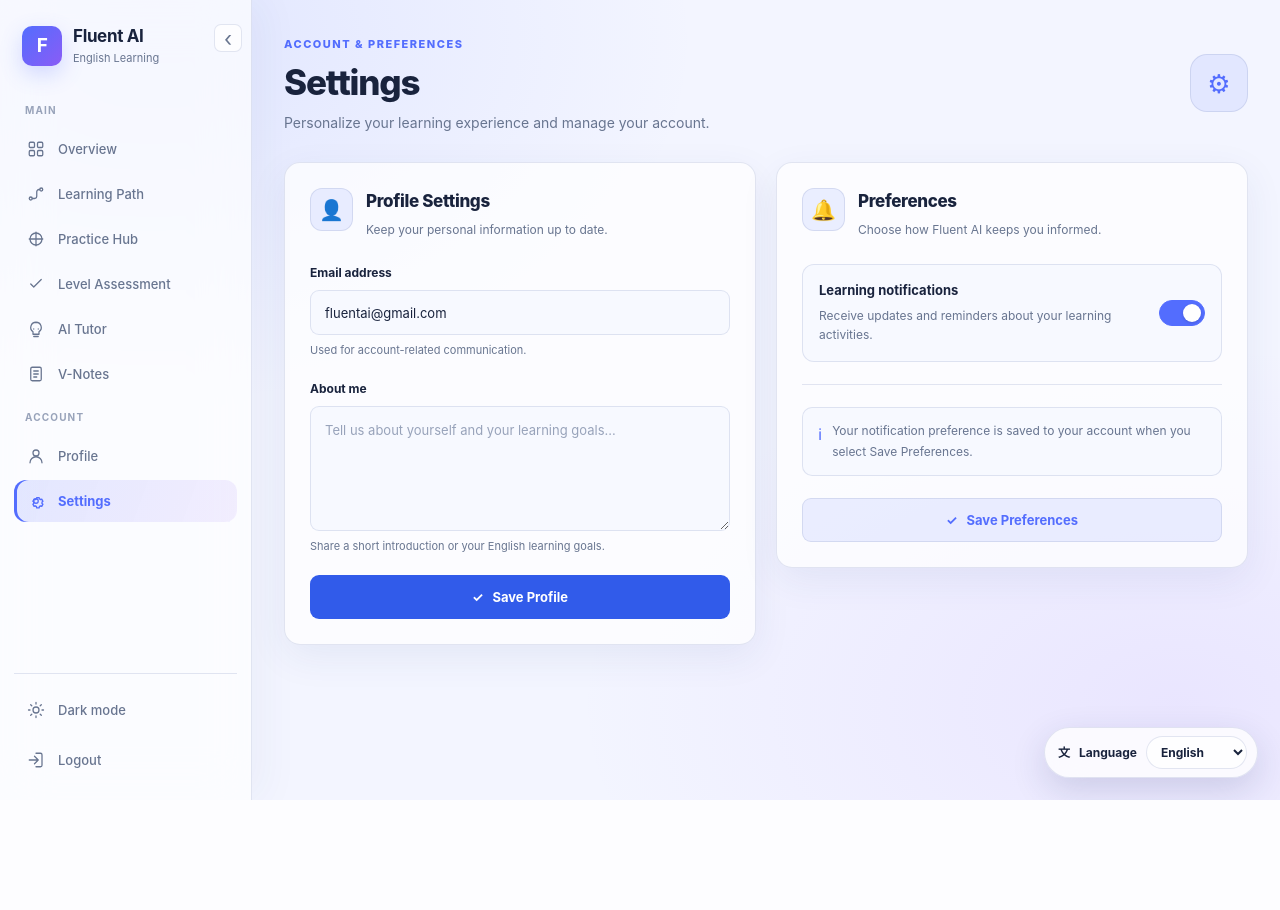
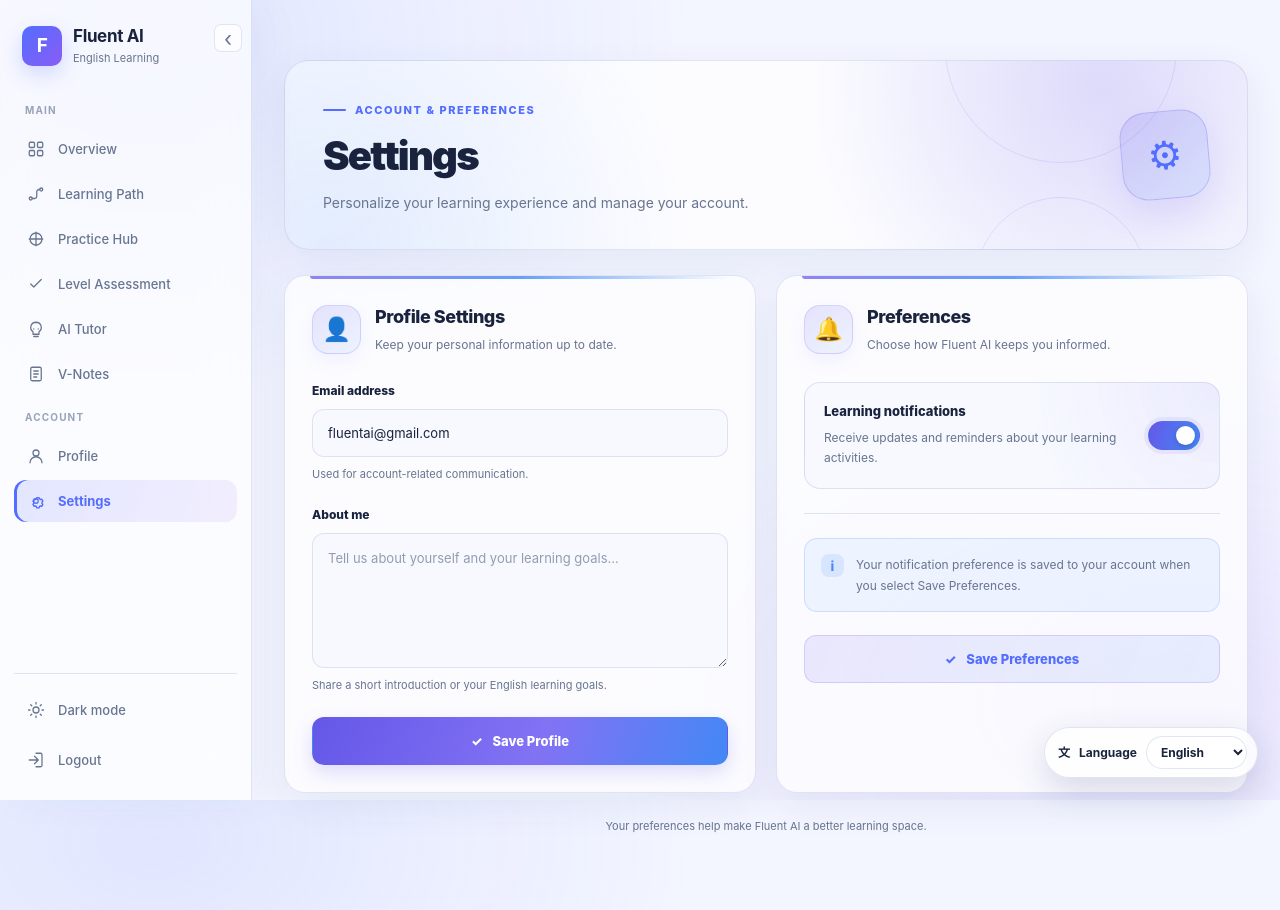
Before and after one commit to adnan-15/FLUENT_Ai, a Django app: page /settings/ in a window 1280 px wide. Before the commit the page ends 800 px from the top, so only its background shows below. Run offline with Django 5.2, Linux system fonts and the light colour scheme; a user stored in the database is signed in; data comes from the database, SQL or seed files in the repository.

Commit message:
Update settings.html

```diff
--- a/fluent_ai/learning/templates/settings.html
+++ b/fluent_ai/learning/templates/settings.html
@@ -5,57 +5,130 @@
 
 {% block extra_css %}
 <style>
+/* ==========================================
+   FLUENT AI — PREMIUM SETTINGS EXPERIENCE
+========================================== */
+
 .settings-page {
-        max-width: 1120px;
+    --set-purple: #7667ed;
+    --set-blue: #4388f5;
+    --set-green: #10b981;
+    --set-orange: #f59e0b;
+    max-width: 1160px;
     margin: 0 auto;
-        padding-bottom: 40px;
+    padding: 12px 0 48px;
     color: var(--text);
 }
 
+/* HERO */
+
 .settings-header {
+    position: relative;
     display: flex;
+    align-items: center;
     justify-content: space-between;
-        align-items: center;
-        gap: 20px;
-        margin-bottom: 28px;
+    gap: 24px;
+    min-height: 190px;
+    padding: 34px 38px;
+    margin: 16px 0 25px;
+    overflow: hidden;
+    border: 1px solid var(--border);
+    border-radius: 25px;
+    background:
+        radial-gradient(circle at 85% 15%, rgba(118,103,237,.23), transparent 35%),
+        radial-gradient(circle at 5% 100%, rgba(67,136,245,.13), transparent 38%),
+        var(--surface);
+    box-shadow: var(--shadow);
+}
+
+.settings-header::before,
+.settings-header::after {
+    content: "";
+    position: absolute;
+    border: 1px solid rgba(118,103,237,.15);
+    border-radius: 50%;
+    pointer-events: none;
+}
+
+.settings-header::before {
+    width: 230px;
+    height: 230px;
+    right: 70px;
+    top: -130px;
+}
+
+.settings-header::after {
+    width: 170px;
+    height: 170px;
+    right: 100px;
+    bottom: -120px;
+}
+
+.settings-header-content {
+    position: relative;
+    z-index: 1;
 }
 
 .settings-eyebrow {
-        display: inline-block;
-        margin-bottom: 8px;
+    display: inline-flex;
+    align-items: center;
+    gap: 9px;
+    margin-bottom: 13px;
     color: var(--primary);
     font-size: 11px;
-        font-weight: 800;
-        letter-spacing: 1.5px;
+    font-weight: 850;
+    letter-spacing: .14em;
     text-transform: uppercase;
 }
 
+.settings-eyebrow::before {
+    content: "";
+    width: 23px;
+    height: 2px;
+    border-radius: 10px;
+    background: var(--primary);
+}
+
 .settings-header h1 {
-        margin: 0 0 8px;
-        font-size: clamp(27px, 4vw, 35px);
-        font-weight: 800;
-        letter-spacing: -1.2px;
+    margin: 0 0 10px;
+    color: var(--text);
+    font-size: clamp(30px, 4vw, 40px);
+    font-weight: 900;
+    letter-spacing: -.045em;
     line-height: 1.2;
 }
 
 .settings-header p {
+    max-width: 520px;
+    margin: 0;
     color: var(--muted);
     font-size: 14px;
-        line-height: 1.7;
+    line-height: 1.8;
 }
 
 .settings-header-icon {
+    position: relative;
+    z-index: 1;
     display: grid;
-        flex: 0 0 58px;
-        width: 58px;
-        height: 58px;
+    flex: 0 0 88px;
+    width: 88px;
+    height: 88px;
     place-items: center;
-        border: 1px solid var(--border);
-        border-radius: 17px;
-        background: var(--primary-soft);
+    border: 1px solid rgba(118,103,237,.3);
+    border-radius: 26px;
+    background: linear-gradient(145deg, rgba(118,103,237,.2), rgba(67,136,245,.12));
     color: var(--primary);
-        font-size: 26px;
+    font-size: 39px;
+    box-shadow: 0 15px 35px rgba(118,103,237,.15);
+    transform: rotate(-5deg);
+    transition: transform .3s ease;
 }
+
+.settings-header:hover .settings-header-icon {
+    transform: rotate(5deg) scale(1.06);
+}
+
+/* MESSAGES */
 
 .settings-messages {
     margin-bottom: 22px;
@@ -64,192 +137,273 @@
 .settings-message {
     display: flex;
     align-items: flex-start;
-        gap: 10px;
-        padding: 14px 16px;
+    gap: 12px;
+    padding: 15px 17px;
     margin-bottom: 10px;
     border: 1px solid var(--border);
-        border-radius: 11px;
+    border-radius: 14px;
     background: var(--surface);
     color: var(--text);
     font-size: 13px;
-        line-height: 1.6;
+    line-height: 1.7;
+    box-shadow: var(--shadow);
 }
 
 .settings-message.success {
-        border-left: 4px solid var(--success);
+    border-left: 4px solid var(--set-green);
 }
 
 .settings-message.error {
-        border-left: 4px solid var(--danger);
+    border-left: 4px solid #ef4444;
 }
 
 .settings-message-icon {
-        font-weight: 800;
-        color: var(--success);
+    display: grid;
+    flex: 0 0 23px;
+    width: 23px;
+    height: 23px;
+    place-items: center;
+    border-radius: 50%;
+    background: rgba(16,185,129,.12);
+    color: var(--set-green);
+    font-weight: 900;
 }
 
 .settings-message.error .settings-message-icon {
-        color: var(--danger);
+    background: rgba(239,68,68,.12);
+    color: #ef4444;
 }
+
+/* MAIN GRID */
 
 .settings-layout {
     display: grid;
-        grid-template-columns: minmax(0, 1fr) minmax(0, 1fr);
-        align-items: start;
+    grid-template-columns: repeat(2, minmax(0, 1fr));
+    align-items: stretch;
     gap: 20px;
 }
 
 .settings-card {
+    position: relative;
     min-width: 0;
-        padding: 25px;
+    padding: 27px;
+    overflow: hidden;
     border: 1px solid var(--border);
-        border-radius: 16px;
+    border-radius: 21px;
     background: var(--surface);
     box-shadow: var(--shadow);
+    transition: border-color .25s ease, transform .25s ease, box-shadow .25s ease;
 }
+
+.settings-card::before {
+    content: "";
+    position: absolute;
+    top: 0;
+    left: 25px;
+    right: 25px;
+    height: 3px;
+    border-radius: 0 0 10px 10px;
+    background: linear-gradient(90deg, var(--set-purple), var(--set-blue), transparent);
+    opacity: .8;
+}
+
+.settings-card:hover {
+    border-color: rgba(118,103,237,.35);
+    box-shadow: 0 18px 42px rgba(80,80,140,.1);
+    transform: translateY(-3px);
+}
+
+/* CARD HEADING */
 
 .settings-card-heading {
     display: flex;
-        align-items: flex-start;
-        gap: 13px;
-        margin-bottom: 24px;
+    align-items: center;
+    gap: 14px;
+    margin-bottom: 27px;
 }
 
 .settings-card-icon {
     display: grid;
-        flex: 0 0 43px;
-        width: 43px;
-        height: 43px;
+    flex: 0 0 49px;
+    width: 49px;
+    height: 49px;
     place-items: center;
-        border: 1px solid var(--border);
-        border-radius: 12px;
-        background: var(--primary-soft);
-        font-size: 20px;
+    border: 1px solid rgba(118,103,237,.2);
+    border-radius: 16px;
+    background: linear-gradient(145deg, rgba(118,103,237,.17), rgba(67,136,245,.08));
+    font-size: 23px;
+    box-shadow: 0 7px 18px rgba(118,103,237,.08);
+    transition: transform .25s ease;
+}
+
+.settings-card:hover .settings-card-icon {
+    transform: scale(1.08) rotate(-5deg);
 }
 
 .settings-card-heading h2 {
-        margin: 1px 0 5px;
-        font-size: 17px;
-        font-weight: 800;
-        letter-spacing: -.35px;
+    margin: 0 0 5px;
+    color: var(--text);
+    font-size: 18px;
+    font-weight: 850;
+    letter-spacing: -.025em;
 }
 
 .settings-card-heading p {
+    margin: 0;
     color: var(--muted);
     font-size: 12px;
     line-height: 1.7;
 }
 
+/* FORM FIELDS */
+
 .settings-form-group {
-        margin-bottom: 20px;
+    margin-bottom: 22px;
 }
 
 .settings-form-group label {
     display: block;
-        margin-bottom: 8px;
+    margin-bottom: 9px;
     color: var(--text);
     font-size: 12px;
-        font-weight: 750;
+    font-weight: 800;
 }
 
 .settings-input {
     display: block;
     width: 100%;
-        min-height: 45px;
-        padding: 12px 14px;
+    min-height: 48px;
+    padding: 13px 15px;
     border: 1px solid var(--border);
-        border-radius: 9px;
+    border-radius: 12px;
     outline: none;
     background: var(--surface-secondary);
     color: var(--text);
+    font-family: inherit;
     font-size: 13px;
-        transition: border-color .18s ease, box-shadow .18s ease;
+    transition: border-color .2s ease, box-shadow .2s ease, background .2s ease;
 }
 
 .settings-input::placeholder {
-        color: var(--subtle);
+    color: var(--muted);
+    opacity: .7;
+}
+
+.settings-input:hover {
+    border-color: rgba(118,103,237,.4);
 }
 
 .settings-input:focus {
-        border-color: var(--primary);
-        box-shadow: 0 0 0 3px rgba(49, 91, 234, .12);
+    border-color: var(--set-purple);
+    background: var(--surface);
+    box-shadow: 0 0 0 4px rgba(118,103,237,.12);
 }
 
 textarea.settings-input {
-        min-height: 125px;
+    min-height: 135px;
     resize: vertical;
+    line-height: 1.75;
+}
+
+.settings-help {
+    margin: 8px 0 0;
+    color: var(--muted);
+    font-size: 11px;
     line-height: 1.7;
 }
 
-    .settings-help {
-        margin-top: 7px;
-        color: var(--muted);
-        font-size: 11px;
-        line-height: 1.6;
-    }
+/* BUTTONS */
 
 .settings-btn {
+    position: relative;
     display: inline-flex;
     align-items: center;
     justify-content: center;
-        gap: 9px;
+    gap: 10px;
     width: 100%;
-        min-height: 44px;
-        padding: 11px 17px;
+    min-height: 48px;
+    padding: 12px 18px;
+    overflow: hidden;
     border: 1px solid transparent;
-        border-radius: 9px;
-        background: #315bea;
+    border-radius: 12px;
+    background: linear-gradient(110deg, #6558e8, #8272f4 55%, #4388f5);
     color: #fff;
     font-size: 13px;
-        font-weight: 750;
+    font-weight: 800;
     cursor: pointer;
-        transition: opacity .18s ease, transform .18s ease;
+    box-shadow: 0 8px 20px rgba(101,88,232,.2);
+    transition: transform .2s ease, box-shadow .2s ease, filter .2s ease;
+}
+
+.settings-btn::before {
+    content: "";
+    position: absolute;
+    top: 0;
+    left: -100%;
+    width: 60%;
+    height: 100%;
+    background: linear-gradient(90deg, transparent, rgba(255,255,255,.2), transparent);
+    transform: skewX(-20deg);
+    transition: left .55s ease;
+}
+
+.settings-btn:hover::before {
+    left: 140%;
 }
 
 .settings-btn:hover {
-        opacity: .92;
-        transform: translateY(-1px);
+    filter: brightness(1.06);
+    box-shadow: 0 12px 27px rgba(101,88,232,.3);
+    transform: translateY(-2px);
+}
+
+.settings-btn:active {
+    transform: translateY(0);
 }
 
 .settings-btn:focus-visible {
-        outline: 3px solid rgba(49, 91, 234, .3);
+    outline: 3px solid rgba(118,103,237,.35);
     outline-offset: 3px;
 }
 
-    .settings-btn-secondary {
-        background: var(--primary-soft);
-        color: var(--primary);
-        border-color: var(--border);
+.settings-btn span {
+    position: relative;
+    z-index: 1;
 }
 
-    html[data-theme="dark"] .settings-btn {
-        background: var(--primary);
-        color: #111827;
+.settings-btn-secondary {
+    border-color: rgba(118,103,237,.22);
+    background: linear-gradient(110deg, rgba(118,103,237,.13), rgba(67,136,245,.1));
+    color: var(--primary);
+    box-shadow: none;
 }
 
-    html[data-theme="dark"] .settings-btn-secondary {
-        background: var(--primary-soft);
-        color: var(--text);
-        border-color: var(--border);
+.settings-btn-secondary:hover {
+    background: linear-gradient(110deg, rgba(118,103,237,.2), rgba(67,136,245,.15));
+    box-shadow: 0 9px 22px rgba(118,103,237,.1);
+    filter: none;
 }
 
-    .settings-divider {
-        height: 1px;
-        margin: 22px 0;
-        border: 0;
-        background: var(--border);
-    }
+/* PREFERENCES */
 
 .settings-option {
     display: flex;
     align-items: center;
     justify-content: space-between;
-        gap: 15px;
-        padding: 16px;
+    gap: 18px;
+    padding: 19px;
     margin-bottom: 22px;
     border: 1px solid var(--border);
-        border-radius: 12px;
-        background: var(--surface-secondary);
+    border-radius: 16px;
+    background:
+        radial-gradient(circle at 100% 0%, rgba(118,103,237,.09), transparent 45%),
+        var(--surface-secondary);
+    transition: border-color .2s ease, transform .2s ease;
+}
+
+.settings-option:hover {
+    border-color: rgba(118,103,237,.4);
+    transform: translateY(-2px);
 }
 
 .settings-option-copy {
@@ -258,22 +412,27 @@
 
 .settings-option-copy strong {
     display: block;
-        margin-bottom: 5px;
+    margin-bottom: 6px;
+    color: var(--text);
     font-size: 13px;
-        font-weight: 750;
+    font-weight: 800;
 }
 
 .settings-option-copy p {
+    margin: 0;
     color: var(--muted);
     font-size: 12px;
-        line-height: 1.65;
+    line-height: 1.7;
 }
+
+/* SWITCH */
 
 .settings-switch {
     position: relative;
-        flex: 0 0 46px;
-        width: 46px;
-        height: 26px;
+    display: block;
+    flex: 0 0 52px;
+    width: 52px;
+    height: 29px;
 }
 
 .settings-switch input {
@@ -290,125 +449,185 @@
     border-radius: 999px;
     background: var(--border);
     cursor: pointer;
-        transition: background .2s ease;
+    transition: background .25s ease, border-color .25s ease, box-shadow .25s ease;
 }
 
 .settings-switch-track::before {
     position: absolute;
-        top: 3px;
-        left: 3px;
-        width: 18px;
-        height: 18px;
+    top: 4px;
+    left: 4px;
+    width: 19px;
+    height: 19px;
     border-radius: 50%;
     background: #fff;
     content: "";
-        box-shadow: 0 1px 3px rgba(0, 0, 0, .15);
-        transition: transform .2s ease;
+    box-shadow: 0 2px 5px rgba(0,0,0,.18);
+    transition: transform .25s cubic-bezier(.2,.8,.2,1);
 }
 
 .settings-switch input:checked + .settings-switch-track {
-        background: var(--primary);
-        border-color: var(--primary);
+    background: linear-gradient(110deg, #6558e8, #4388f5);
+    border-color: transparent;
+    box-shadow: 0 0 0 4px rgba(118,103,237,.1);
 }
 
 .settings-switch input:checked + .settings-switch-track::before {
-        transform: translateX(20px);
+    transform: translateX(23px);
 }
 
 .settings-switch input:focus-visible + .settings-switch-track {
-        outline: 3px solid rgba(49, 91, 234, .3);
+    outline: 3px solid rgba(118,103,237,.3);
     outline-offset: 3px;
 }
 
-    .settings-password-card {
-        margin-top: 20px;
-    }
+/* DIVIDER AND SECURITY */
 
-    .settings-password-grid {
-        display: grid;
-        grid-template-columns: repeat(2, minmax(0, 1fr));
-        gap: 16px;
+.settings-divider {
+    height: 1px;
+    margin: 24px 0;
+    border: 0;
+    background: var(--border);
 }
 
 .settings-security-note {
     display: flex;
     align-items: flex-start;
-        gap: 10px;
-        padding: 13px 15px;
-        margin-bottom: 22px;
-        border: 1px solid var(--border);
-        border-radius: 10px;
-        background: var(--surface-secondary);
+    gap: 12px;
+    padding: 15px 16px;
+    margin-bottom: 23px;
+    border: 1px solid rgba(67,136,245,.2);
+    border-radius: 13px;
+    background: rgba(67,136,245,.07);
     color: var(--muted);
     font-size: 12px;
-        line-height: 1.7;
+    line-height: 1.75;
 }
 
 .settings-security-note span {
-        color: var(--primary);
-        font-size: 16px;
+    display: grid;
+    flex: 0 0 23px;
+    width: 23px;
+    height: 23px;
+    place-items: center;
+    border-radius: 8px;
+    background: rgba(67,136,245,.13);
+    color: var(--set-blue);
+    font-size: 14px;
+    font-weight: 900;
 }
 
-    .settings-password-actions {
-        display: flex;
-        justify-content: flex-end;
-    }
-
-    .settings-password-actions .settings-btn {
-        width: auto;
-        min-width: 190px;
-    }
+/* FOOTER */
 
 .settings-footer {
-        padding-top: 22px;
+    padding-top: 25px;
     color: var(--muted);
     font-size: 11px;
     text-align: center;
 }
 
+/* DARK MODE */
+
+html[data-theme="dark"] .settings-page .settings-header,
+html[data-theme="dark"] .settings-page .settings-card,
+html[data-theme="dark"] .settings-page .settings-message {
+    background-color: var(--surface);
+}
+
+html[data-theme="dark"] .settings-page .settings-input {
+    background: var(--surface-secondary);
+    color: var(--text);
+}
+
+html[data-theme="dark"] .settings-page .settings-input:focus {
+    background: rgba(255,255,255,.045);
+}
+
+html[data-theme="dark"] .settings-page .settings-option {
+    background:
+        radial-gradient(circle at 100% 0%, rgba(118,103,237,.14), transparent 45%),
+        var(--surface-secondary);
+}
+
+html[data-theme="dark"] .settings-page .settings-btn-secondary {
+    color: #c4baff;
+}
+
+/* RESPONSIVE */
+
 @media (max-width: 850px) {
     .settings-layout {
-            grid-template-columns: minmax(0, 1fr);
+        grid-template-columns: 1fr;
     }
 }
 
 @media (max-width: 560px) {
+    .settings-page {
+        padding-top: 5px;
+    }
+
+    .settings-header {
+        min-height: auto;
+        padding: 25px 21px;
+        border-radius: 19px;
+    }
+
+    .settings-header-icon {
+        flex-basis: 61px;
+        width: 61px;
+        height: 61px;
+        border-radius: 19px;
+        font-size: 29px;
+    }
+
+    .settings-header h1 {
+        font-size: 29px;
+    }
+
+    .settings-header p {
+        font-size: 13px;
+    }
+
+    .settings-card {
+        padding: 21px 18px;
+        border-radius: 17px;
+    }
+
+    .settings-card-heading {
+        gap: 11px;
+        margin-bottom: 23px;
+    }
+
+    .settings-card-icon {
+        flex-basis: 43px;
+        width: 43px;
+        height: 43px;
+        border-radius: 13px;
+    }
+
+    .settings-option {
+        padding: 15px;
+    }
+}
+
+@media (max-width: 380px) {
     .settings-header {
         align-items: flex-start;
     }
 
     .settings-header-icon {
-            flex-basis: 46px;
-            width: 46px;
-            height: 46px;
-            border-radius: 13px;
-            font-size: 21px;
-        }
-
-        .settings-card {
-            padding: 19px;
-        }
-
-        .settings-password-grid {
-            grid-template-columns: minmax(0, 1fr);
-            gap: 0;
-        }
-
-        .settings-password-actions .settings-btn {
-            width: 100%;
-        }
-
-        .settings-option {
-            padding: 13px;
+        flex-basis: 48px;
+        width: 48px;
+        height: 48px;
+        font-size: 24px;
     }
 }
 
 @media (prefers-reduced-motion: reduce) {
-        .settings-btn,
-        .settings-input,
-        .settings-switch-track,
-        .settings-switch-track::before {
-            transition: none;
+    .settings-page *,
+    .settings-page *::before,
+    .settings-page *::after {
+        transition-duration: .01ms !important;
+        animation-duration: .01ms !important;
     }
 }
 </style>
@@ -418,7 +637,7 @@
 <div class="settings-page">
 
     <header class="settings-header">
-        <div>
+        <div class="settings-header-content">
             <span class="settings-eyebrow">Account & preferences</span>
             <h1>Settings</h1>
             <p>Personalize your learning experience and manage your account.</p>
@@ -545,5 +764,9 @@
 
     </div>
 
+    <footer class="settings-footer">
+        Your preferences help make Fluent AI a better learning space.
+    </footer>
+
 </div>
 {% endblock %}
```
Lines whose indentation alone changed are shown as unchanged.
